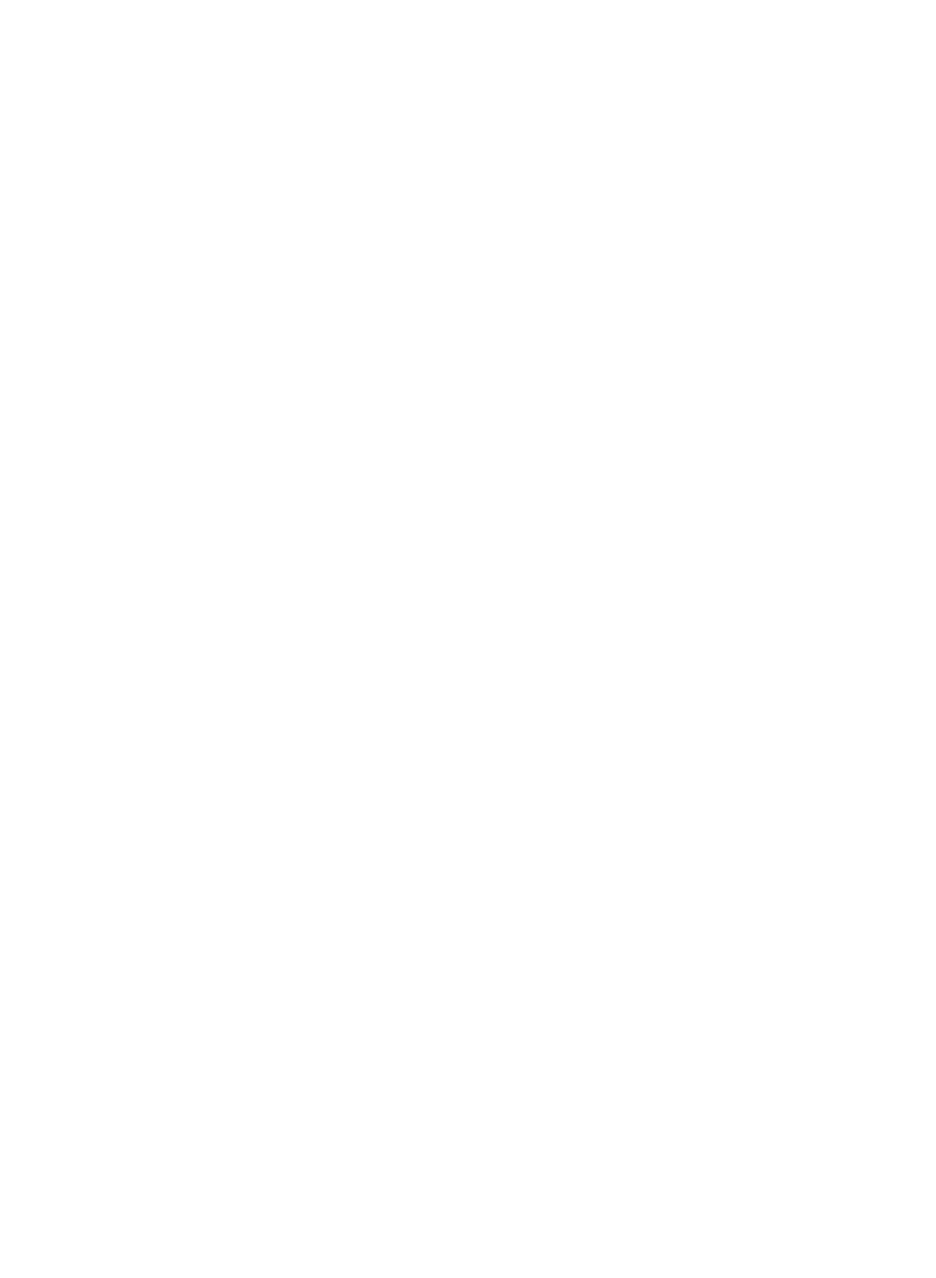
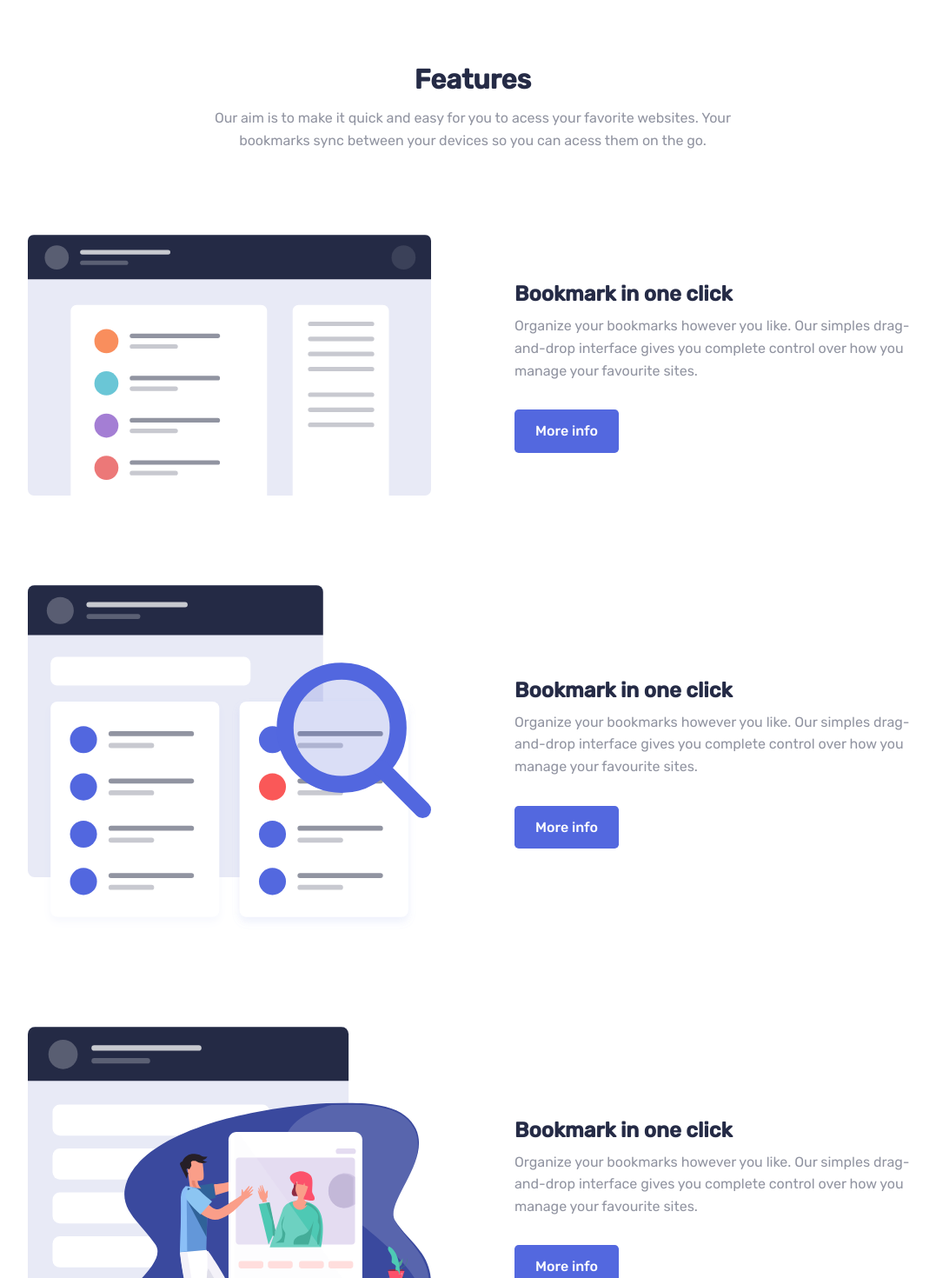
Before and after one commit to DevCaique/Bookmark, a React (Vite) app: page / in a window 1280 px wide. Shown: the part 560-2030 px from the top of the page at 87% size, without its empty margins (96-1173 px from the left). Before the commit the page ends 800 px from the top, so only its background shows below. Built offline with nearby package versions, Linux system fonts and the light colour scheme.

Commit message:
features-items done

```diff
--- a/src/App.css
+++ b/src/App.css
@@ -16,7 +16,7 @@
     /* Typography */
 
     --fz-largest: 3.052rem;
-    --fz-larger: 2.441rem;
+    --fz-larger: 1.953rem;
     --fz-large: 1.563rem;
     --fz-normal: 1.125rem;
 
@@ -62,7 +62,7 @@ body{
 }
 
 section{
-    padding-block: var(--pe-large);
+    padding-block: var(--pe-normal);
 }
 
 img{
@@ -94,6 +94,11 @@ h4{
     margin-inline: auto;
 }
 
+.narrow-container{
+    max-width: 40rem;
+    margin-inline: auto;
+}
+
 .split {
     display: flex;
     flex-direction: column;
@@ -111,3 +116,17 @@ h4{
     }
 
 }
+
+.text-center{
+    text-align: center;
+}
+
+.title{
+    color: var(--clr-neutral-900);
+    margin-bottom: var(--pe-smallest);
+}
+
+.description{
+    color: var(--clr-neutral-500);
+    margin-bottom: var(--pe-small);
+}
--- a/src/App.jsx
+++ b/src/App.jsx
@@ -1,4 +1,5 @@
 import { Navbar } from './components/Navbar';
+import { Footer } from './components/Footer';
 import { Home } from './pages/Home';
 import './App.css';
 
@@ -11,7 +12,7 @@ export function App () {
             {/* amo meu amor */}
             <Navbar />
             <Home />
-
+            <Footer />
 
         </>
 
--- /dev/null
+++ b/src/components/Footer.css
@@ -0,0 +1,10 @@
+.footer{
+    background-color: var(--clr-neutral-900);
+}
+
+.footer-container{
+    height: var(--pe-normal);
+    display: flex;
+    align-items: center;
+
+}
--- /dev/null
+++ b/src/components/Footer.jsx
@@ -0,0 +1,19 @@
+import './Footer.css';
+
+export function Footer () {
+
+    return(
+
+        <footer className="footer">
+
+            <div className="footer-container">
+
+
+
+            </div>
+
+        </footer>
+
+    )
+
+}
--- a/src/components/Navbar.css
+++ b/src/components/Navbar.css
@@ -18,7 +18,12 @@
 
     .nav-logo{
         z-index: 2;
-        position: relative;
+    }
+
+    .nav-logo.active{
+        position: fixed;
+        width: 148px;
+        top: 2rem;
     }
 
     .nav-circle{
@@ -115,6 +120,12 @@
         border-radius: .3em;
     }
 
+    .nav-login:hover{
+        background-color: transparent;
+        color: var(--clr-primary-red);
+        outline: 1px solid var(--clr-primary-red);
+    }
+
     .nav-hamburger-container{
         display: none;
     }
--- a/src/pages/Home.css
+++ b/src/pages/Home.css
@@ -1,17 +1,16 @@
+/* ============================== Hero Section ============================== */
+
 .introduction-container{
     align-items: center;
 }
 
 .introduction-title{
-    color: var(--clr-neutral-900);
-    margin-bottom: var(--pe-smallest);
     font-size: var(--fz-largest);
     font-weight: var(--fw-medium);
 }
 
 .introduction-description{
     color: var(--clr-neutral-500);
-    margin-bottom: var(--pe-small);
 }
 
 .introduction-btn-container{
@@ -20,7 +19,7 @@
     gap: 2em;
 }
 
-.introduction-btn{
+.btn{
     font-weight: var(--fw-medium);
     padding: .75em 1.5em;
     border-radius: .3em;
@@ -31,9 +30,21 @@
     color: #FFFFFF;
 }
 
+.introduction-chrome-btn:hover{
+    background-color: transparent;
+    outline: 1px solid var(--clr-primary-blue);
+    color: var(--clr-primary-blue);
+}
+
 .introduction-firefox-btn{
     box-shadow: rgba(0, 0, 0, 0.2) 0px 12px 28px 0px, rgba(0, 0, 0, 0.1) 0px 2px 4px 0px, rgba(255, 255, 255, 0.05) 0px 0px 0px 1px inset;
     color: var(--clr-neutral-900);
+}
+
+.introduction-firefox-btn:hover{
+    color: var(--clr-primary-red);
+    outline: 1px solid var(--clr-primary-red);
+    box-shadow: none;
 }
 
 @media screen and (max-width: 768px) {
@@ -48,3 +59,25 @@
     }
 
 }
+
+/* ============================== Features Section ============================== */
+
+.features-header{
+    margin-bottom: var(--pe-normal);
+}
+
+.features-title{
+    font-size: var(--fz-larger);
+    margin-bottom: var(--pe-smaller);
+}
+
+.features-item-container.split{
+    margin-block: 6em;
+    align-items: center;
+    gap: 6em;
+}
+
+.features-btn{
+    background-color: var(--clr-primary-blue);
+    color: #FFFFFF;
+}
--- a/src/pages/Home.jsx
+++ b/src/pages/Home.jsx
@@ -1,4 +1,8 @@
 import illustrationHero from '../assets/illustration-hero.svg';
+import illustrationTab1 from '../assets/illustration-features-tab-1.svg';
+import illustrationTab2 from '../assets/illustration-features-tab-2.svg';
+import illustrationTab3 from '../assets/illustration-features-tab-3.svg';
+
 
 import './Home.css';
 
@@ -8,19 +12,19 @@ export function Home () {
 
         <>
 
-
+            {/* Hero Section */}
             <section className="introduction">
 
                 <div className="introduction-container container split">
 
                     <div className="introduction-text">
 
-                        <h2 className="introduction-title">A Simple Bookmark Manager</h2>
-                        <p className="introduction-description">A clean and simple inferface to organize your favorite websites. Open a new browser tab and see your sites load instantly. Try it for free.</p>
+                        <h2 className="introduction-title title">A Simple Bookmark Manager</h2>
+                        <p className="introduction-description description">A clean and simple inferface to organize your favorite websites. Open a new browser tab and see your sites load instantly. Try it for free.</p>
 
                         <div className="introduction-btn-container">
-                            <a href="#" className="introduction-btn introduction-chrome-btn">Get it on Chrome</a>
-                            <a href="#" className="introduction-btn introduction-firefox-btn">Get it on Firefox</a>
+                            <a href="#" className="btn introduction-chrome-btn">Get it on Chrome</a>
+                            <a href="#" className="btn introduction-firefox-btn">Get it on Firefox</a>
                         </div>
 
 
@@ -37,6 +41,92 @@ export function Home () {
             </section>
 
 
+            {/* Features Section */}
+            <section className="features">
+
+                <div className="features-container container">
+
+                    <div className="features-header narrow-container text-center">
+
+                        <h2 className="features-title title">Features</h2>
+                        <p className="features-description description">Our aim is to make it quick and easy for you to acess your favorite websites. Your bookmarks sync between your devices so you can acess them on the go.</p>
+
+                    </div>
+
+                    <div className="features-item">
+
+                        <div className="features-item-container split">
+
+                            <div className="features-item-img-container">
+                                <img src={illustrationTab1} alt="Illustration Tab 1" className="features-img" />
+                            </div>
+
+                            <div className="features-item-text">
+
+                                <h2 className="features-item-title title">Bookmark in one click</h2>
+                                <p className="features-item-description description">Organize your bookmarks however you like. Our simples drag-and-drop interface gives you complete control over how you manage your favourite sites.</p>
+
+                                <div className="features-btn-container">
+                                    <a href="#" className="features-btn btn">More info</a>
+                                </div>
+
+                            </div>
+
+                        </div>
+
+                    </div>
+                    <div className="features-item">
+
+                        <div className="features-item-container split">
+
+                            <div className="features-item-img-container">
+                                <img src={illustrationTab2} alt="Illustration Tab 1" className="features-img" />
+                            </div>
+
+                            <div className="features-item-text">
+
+                                <h2 className="features-item-title title">Bookmark in one click</h2>
+                                <p className="features-item-description description">Organize your bookmarks however you like. Our simples drag-and-drop interface gives you complete control over how you manage your favourite sites.</p>
+
+                                <div className="features-btn-container">
+                                    <a href="#" className="features-btn btn">More info</a>
+                                </div>
+
+                            </div>
+
+                        </div>
+
+                    </div>
+                    <div className="features-item">
+
+                        <div className="features-item-container split">
+
+                            <div className="features-item-img-container">
+                                <img src={illustrationTab3} alt="Illustration Tab 1" className="features-img" />
+                            </div>
+
+                            <div className="features-item-text">
+
+                                <h2 className="features-item-title title">Bookmark in one click</h2>
+                                <p className="features-item-description description">Organize your bookmarks however you like. Our simples drag-and-drop interface gives you complete control over how you manage your favourite sites.</p>
+
+                                <div className="features-btn-container">
+                                    <a href="#" className="features-btn btn">More info</a>
+                                </div>
+
+                            </div>
+
+                        </div>
+
+                    </div>
+
+
+
+
+                </div>
+
+            </section>
+
         </>
 
     )
```
